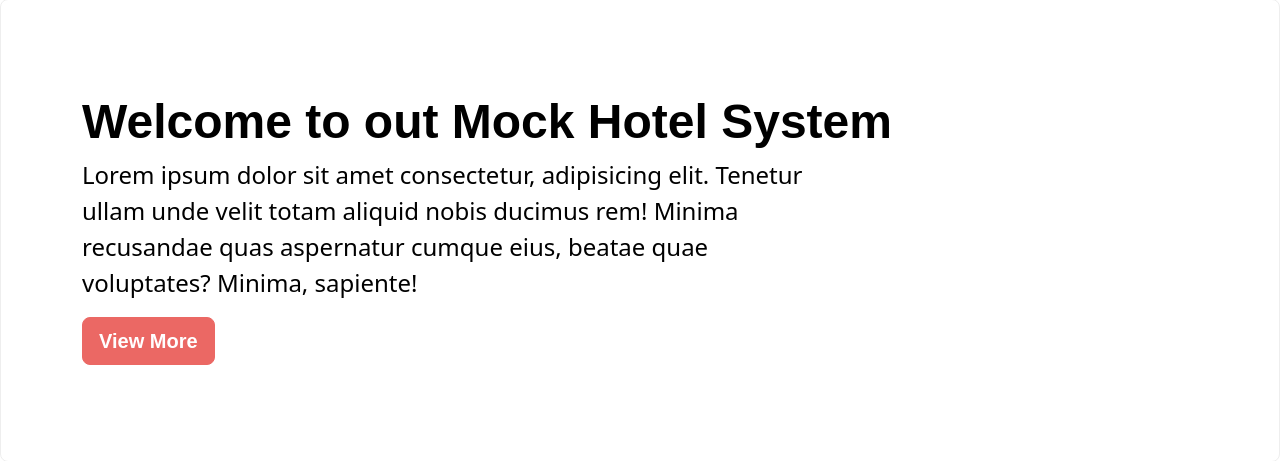
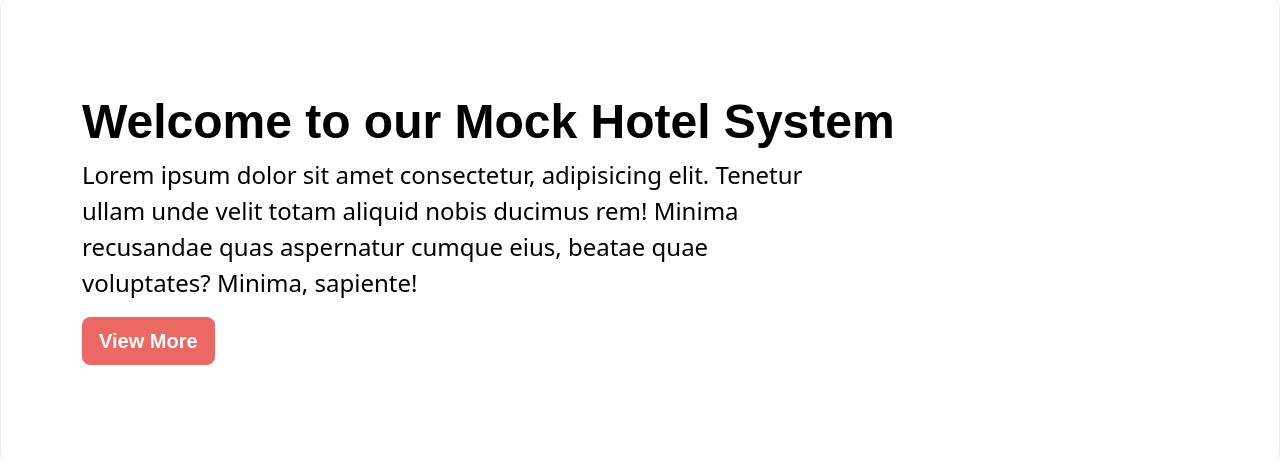
Before and after one commit to chrstncleofas/CTHM-MOCK-HOTEL-SYSTEM, a Django app: page / in a window 1280 px wide. Shown: the part 679-1140 px from the top of the page. Run offline with Django 4.2, Linux system fonts and the light colour scheme; some libraries are stand-ins or nearby versions; some web fonts are replaced.

Commit message:
Updated Files

```diff
--- a/HomePage/templates/HomePage/home.html
+++ b/HomePage/templates/HomePage/home.html
@@ -115,7 +115,7 @@
 
   <div class="p-5 mb-4 bg-light rounded-3">
     <div class="container py-5">
-      <h1 class="display-5 fw-bold">Welcome to out Mock Hotel System</h1>
+      <h1 class="display-5 fw-bold">Welcome to our Mock Hotel System</h1>
       <p class="col-md-8 fs-4">Lorem ipsum dolor sit amet consectetur, adipisicing elit. Tenetur ullam unde velit totam
         aliquid nobis ducimus rem! Minima recusandae quas aspernatur cumque eius, beatae quae voluptates? Minima,
         sapiente!</p>
--- a/prmsuMockHotelSystem/settings.py
+++ b/prmsuMockHotelSystem/settings.py
@@ -47,7 +47,6 @@ INSTALLED_APPS = [
 
 MIDDLEWARE = [
     'django.middleware.security.SecurityMiddleware',
-    'whitenoise.middleware.WhiteNoiseMiddleware',
     'django.contrib.sessions.middleware.SessionMiddleware',
     'django.middleware.common.CommonMiddleware',
     'django.middleware.csrf.CsrfViewMiddleware',
```
